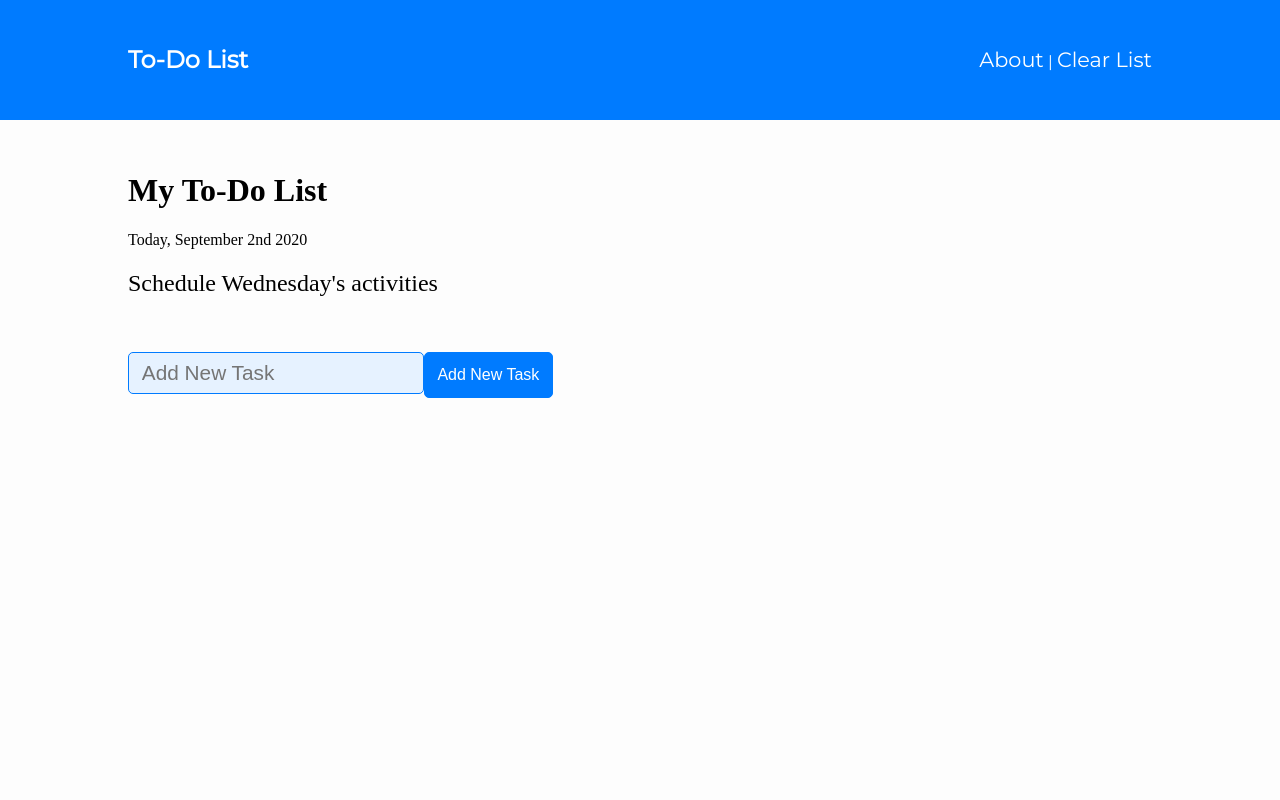
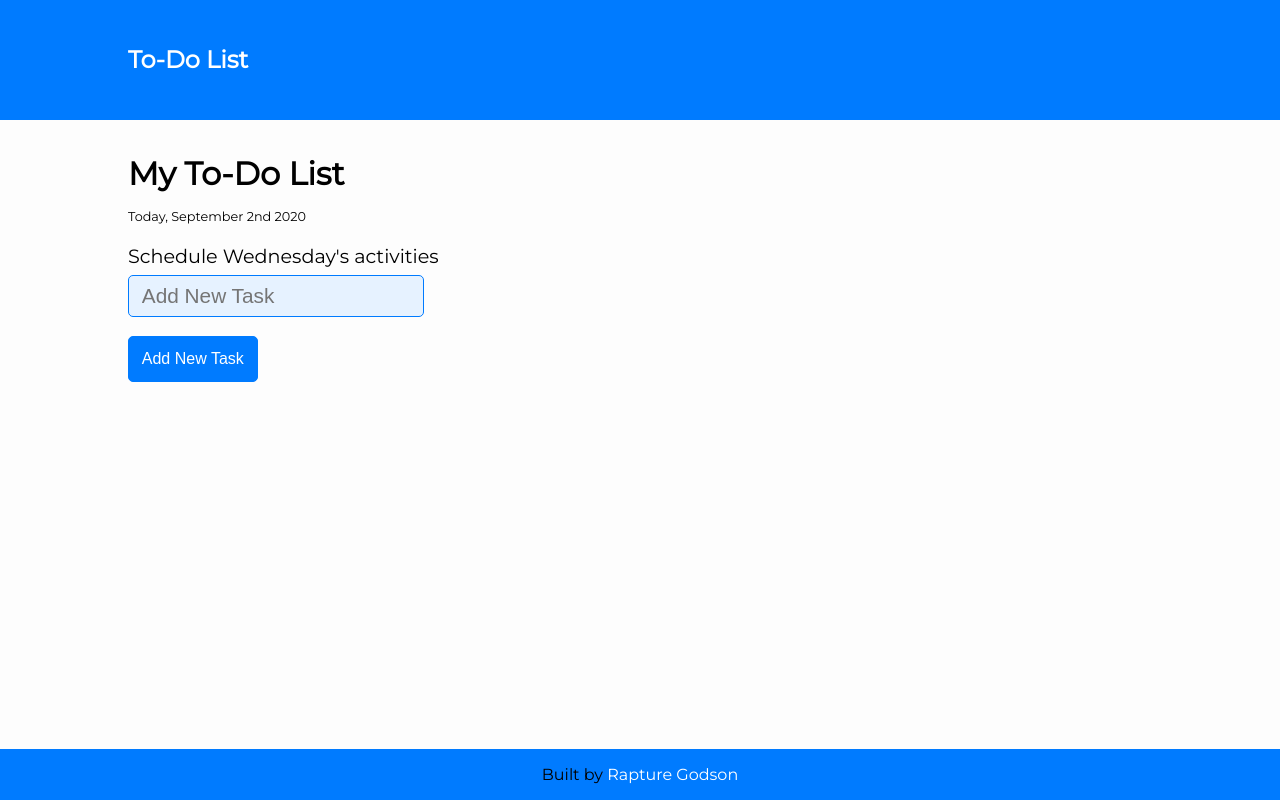
Before and after one commit to coolpythoncodes/React-ToDo-List, a React (Create React App) app: page / in a window 1280 px wide. Built offline with nearby package versions, Linux system fonts and the light colour scheme.

Commit message:
footer and build for netlify

```diff
--- a/package.json
+++ b/package.json
@@ -13,6 +13,7 @@
     "node-sass": "^4.14.1",
     "react": "^16.13.1",
     "react-dom": "^16.13.1",
+    "react-router-dom": "^5.2.0",
     "react-scripts": "3.4.3"
   },
   "scripts": {
--- a/public/index.html
+++ b/public/index.html
@@ -28,7 +28,8 @@
   </head>
   <body>
     <noscript>You need to enable JavaScript to run this app.</noscript>
-    <div id="root"></div>
+    <div id="root">
+    </div>
     <!--
       This HTML file is a template.
       If you open it directly in the browser, you will see an empty page.
--- a/src/App.js
+++ b/src/App.js
@@ -2,11 +2,18 @@ import React, { Component } from 'react';
 
 import Header from './component/Header';
 import Info from './component/Info';
+import AddToDo from './component/AddToDo';
+import TodoListItem from './component/TodoListItem';
+import Footer from './component/Footer'
+import {
+  BrowserRouter as Router,
+  Switch,
+  Route,
+  Link
+} from "react-router-dom";
+
 
 import './sass/main.scss';
-import AddToDo from './component/AddToDo';
-import TodoListItem from './component/TodoListItem';
-
 
 class App extends Component{
   constructor(props){
@@ -15,14 +22,14 @@ class App extends Component{
     this.state= {
       value: '',
       list: [],
+      show: true,
     };
 
     this.handleChange= this.handleChange.bind(this);
     this.handleSubmit= this.handleSubmit.bind(this);
     this.handleInputChange = this.handleInputChange.bind(this);
     this.deleteTask = this.deleteTask.bind(this);
-    // this.handleClick = this.handleClick.bind(this);
-    // this.deleteItem = this.deleteItem.bind(this);
+
   }
 
   handleChange(e) {
@@ -35,14 +42,14 @@ class App extends Component{
     const newTask = {
       id: Date.now(),
       userTodo: this.state.value,
-      // isCompleted: false,
     }
 
     this.setState({
       list: [newTask, ...this.state.list],
-      value: '' // Clear input field
+      value: '', // Clear input field
+      show: true, // Success message
     })
-    console.log(this.state.list)
+
   }
 
   // Handles checkbox
@@ -54,6 +61,7 @@ class App extends Component{
 
   }
 
+  // Delete a task
   deleteTask(id){
     this.setState({list: this.state.list.filter(item => item.id !== id )})
     console.log(this.state.list)
@@ -61,12 +69,15 @@ class App extends Component{
 
   render(){
     return(
-      <div>
-        <Header/>
-        <Info/>
-        <AddToDo onChange={this.handleChange} value={this.state.value} onSubmit={this.handleSubmit}/>
-        <TodoListItem deleteTask={this.deleteTask}   onChange={this.handleInputChange} list={this.state.list} />
-      </div>
+      <Router>
+        <div>
+          <Header />
+          <Info />
+          <AddToDo onChange={this.handleChange} value={this.state.value} onSubmit={this.handleSubmit} />
+          <TodoListItem deleteTask={this.deleteTask} onChange={this.handleInputChange} list={this.state.list} />
+          <Footer/>
+        </div>
+      </Router>
     )
   }
 }
--- /dev/null
+++ b/src/component/Footer.js
@@ -0,0 +1,11 @@
+import React from 'react';
+
+const Footer = () => {
+    return (
+        <footer>
+            <p>Built by <a href="https://twitter.com/coolpythoncodes">Rapture Godson</a> </p>
+        </footer>
+    );
+}
+
+export default Footer;
--- a/src/component/Header.js
+++ b/src/component/Header.js
@@ -7,9 +7,7 @@ const Header = () => {
       <header className="">
         <nav className="container">
           <h1>To-Do List</h1>
-          <p>
-            <a href="#">About</a> | <a href="#">Clear List</a>
-          </p>
+
         </nav>
       </header>
     );
--- a/src/component/Info.js
+++ b/src/component/Info.js
@@ -3,12 +3,9 @@ import React from 'react';
 import moment from 'moment'; // handles time
 
 const Info = () => {
-
-    // const dayOfWeek = new Date().getDay();
     const date = moment().format(" MMMM Do YYYY");
     const day = moment().format("dddd")
-    // const start = Date.now()
-    // console.log(start)
+
     return (
         <section className='info container'>
             <h1>My To-Do List</h1>
--- a/src/index.js
+++ b/src/index.js
@@ -3,11 +3,12 @@ import ReactDOM from 'react-dom';
 // import './sass/index.scss';
 import './sass/main.scss';
 import App from './App';
+import Footer from './component/Footer'
 import * as serviceWorker from './serviceWorker';
 
 ReactDOM.render(
   <React.StrictMode>
-    <App />
+      <App />
   </React.StrictMode>,
   document.getElementById('root')
 );
--- a/src/sass/main.scss
+++ b/src/sass/main.scss
@@ -16,6 +16,7 @@ a{
 
 body{
   background: #FDFDFD;
+  font-family: 'Montserrat', sans-serif;
 }
 
 .container{
@@ -23,13 +24,13 @@ body{
   margin: auto;
 }
 
+
 // Header Style component
 header{
   background: $primary-color;
   color: #fff;
   width: 100%;
   height: 15vh;
-  font-family: 'Montserrat', sans-serif;
 
 
   nav{
@@ -43,28 +44,30 @@ header{
 
 // Info style component
 .info{
-  margin-top: 3rem;
+  margin-top: 2rem;
   line-height: 1.4;
 
   h1{
     font-size:2rem;
-    padding-bottom: 1rem;
+    padding-bottom: 0.5rem;
   }
 
   small{
-    font-size: 1rem;
+    font-size: 0.8rem;
   }
 
   p{
     padding-top: 1rem;
-    font-size:1.5rem;
-
+    font-size:1.2rem;
   }
 }
 
 // AddToDo style component
 .add-to-do{
-  padding-top: 2rem;
+  padding-top: 0.3rem;
+  display: flex;
+  flex-direction: row;
+  justify-content: space-between;
 
   input[type='text']{
     padding: 0.5rem 0.8rem;
@@ -72,6 +75,7 @@ header{
     border: 1px solid $primary-color;
     background:lighten($primary-color, 45);
     font-size: 1.3rem;
+    display: block;
   }
   input[type='submit']{
     padding: 0.8rem 0.8rem;
@@ -81,6 +85,7 @@ header{
     border-radius: 5px;
     margin-top: 1.2rem;
     color: #fff;
+    display: block;
   }
 }
 
@@ -101,6 +106,7 @@ header{
   -moz-user-select: none;
   user-select: none;
   -webkit-user-select: none;
+  margin-bottom: 5rem;
 
   &::after{
     content: '';
@@ -142,3 +148,17 @@ header{
   @include to-do-item($secondary-color);
   text-decoration: line-through;
 }
+
+// Footer
+footer {
+  position: fixed;
+  bottom: 0;
+  width: 100%;
+  left: 0;
+  padding: 1rem;
+  background: $primary-color;
+  text-align: center;
+  a{
+    font-size: 1rem;
+  }
+}
```
Also changed, not shown: 2 other files (tests, documents, lock files or other folders).
